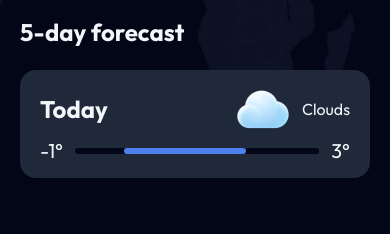
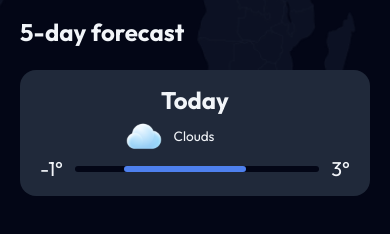
Before and after one commit to RevainIDN/weather-app, a React (Vite) app: page / in a window 390 px wide. Shown: the part 584-818 px from the top of the page. Built offline with nearby package versions, Linux system fonts and the light colour scheme; no server answers.

Commit message:
Немного улучшен адаптив компонентов

```diff
--- a/src/styles/CityWeather.css
+++ b/src/styles/CityWeather.css
@@ -45,7 +45,7 @@
 
 @media (max-width: 1024px) {
 	.city-weather {
-		width: 40%;
+		width: 35%;
 	}
 }
 
--- a/src/styles/CurrentWeather.css
+++ b/src/styles/CurrentWeather.css
@@ -58,7 +58,7 @@
 
 @media (max-width: 1024px) {
 	.current-weather {
-		width: 40%;
+		width: 35%;
 	}
 }
 
--- a/src/styles/DailyForecast.css
+++ b/src/styles/DailyForecast.css
@@ -17,8 +17,20 @@
 	padding: 12px 20px;
 }
 
+.forecast-info-cont {
+	display: flex;
+	justify-content: space-between;
+	align-items: center;
+	flex: 1.5;
+}
+
 .forecast-day {
+	flex: 0.8;
 	font-size: 1.5rem;
+}
+
+.forecast-weather-cont {
+	flex: 1;
 }
 
 .forecast-weather-cont,
@@ -29,12 +41,12 @@
 }
 
 .forecast-weather {
-	font-size: 1rem;
+	font-size: 0.85rem;
 	font-weight: 400;
 }
 
 .forecast-degrees-cont {
-	width: 50%;
+	flex: 2.5;
 }
 
 .forecast-degree {
@@ -61,7 +73,15 @@
 
 @media (max-width: 1024px) {
 	.daily-forecast {
-		width: 60%;
+		width: 65%;
+	}
+
+	.forecast-day {
+		flex: 0.6;
+	}
+
+	.forecast-degrees-cont {
+		flex: 2;
 	}
 }
 
@@ -73,7 +93,27 @@
 
 @media (max-width: 530px) {
 	.daily-forecast-item {
+		flex-direction: column;
 		flex-wrap: wrap;
+	}
+
+	.forecast-info-cont {
+		width: 100%;
+		justify-content: space-between;
+	}
+
+	.forecast-day {
+		flex: 0;
+	}
+
+	.forecast-weather-cont {
+		flex: 0;
+		padding-right: 50px;
+	}
+
+	.forecast-weather-cont img {
+		width: 36px;
+		height: 36px;
 	}
 
 	.forecast-degrees-cont {
--- a/src/styles/HourlyForecast.css
+++ b/src/styles/HourlyForecast.css
@@ -44,7 +44,7 @@
 
 @media (max-width: 1024px) {
 	.hourly-forecast-list {
-		width: 60%;
+		width: 65%;
 	}
 }
 
```
